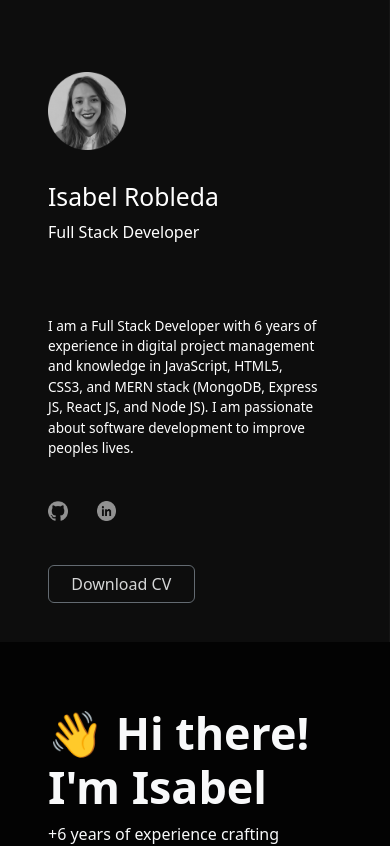
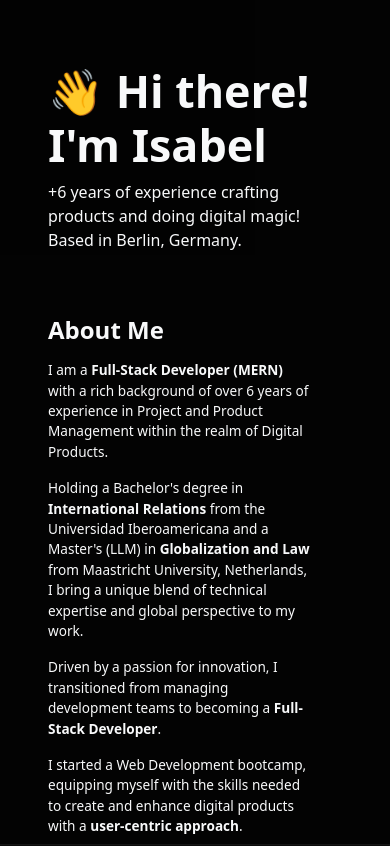
Before and after one commit to isabelrobleda/portfolio, a React (Vite) app: page / in a window 390 px wide. Shown: the top 846 px of the page. Built offline with nearby package versions, Linux system fonts and the light colour scheme.

Commit message:
test scrolling for mobile

```diff
--- a/src/index.css
+++ b/src/index.css
@@ -16,7 +16,8 @@
 
   @media (max-width: 768px) {
     display: flex;
-    flex-direction: column;
+    flex-direction: column-reverse;
+    overflow-y:scroll;
 
    }
 
@@ -36,9 +37,9 @@
     width: 100%;
     opacity: 95%;
     height: max-content;
-    border-right: 1px solid rgba(90, 90, 90, 0.1);
+    border-top: 1px solid rgba(90, 90, 90, 0.1);
     padding-bottom: 10%;
-
+    overflow-y: scroll;
    }
 }
 
@@ -49,10 +50,8 @@
 
   @media (max-width: 768px) {
 
-    width: auto;
     opacity: 99%;
-    height: max-content;
-
+    overflow-y: scroll;
    }
 }
 
```
